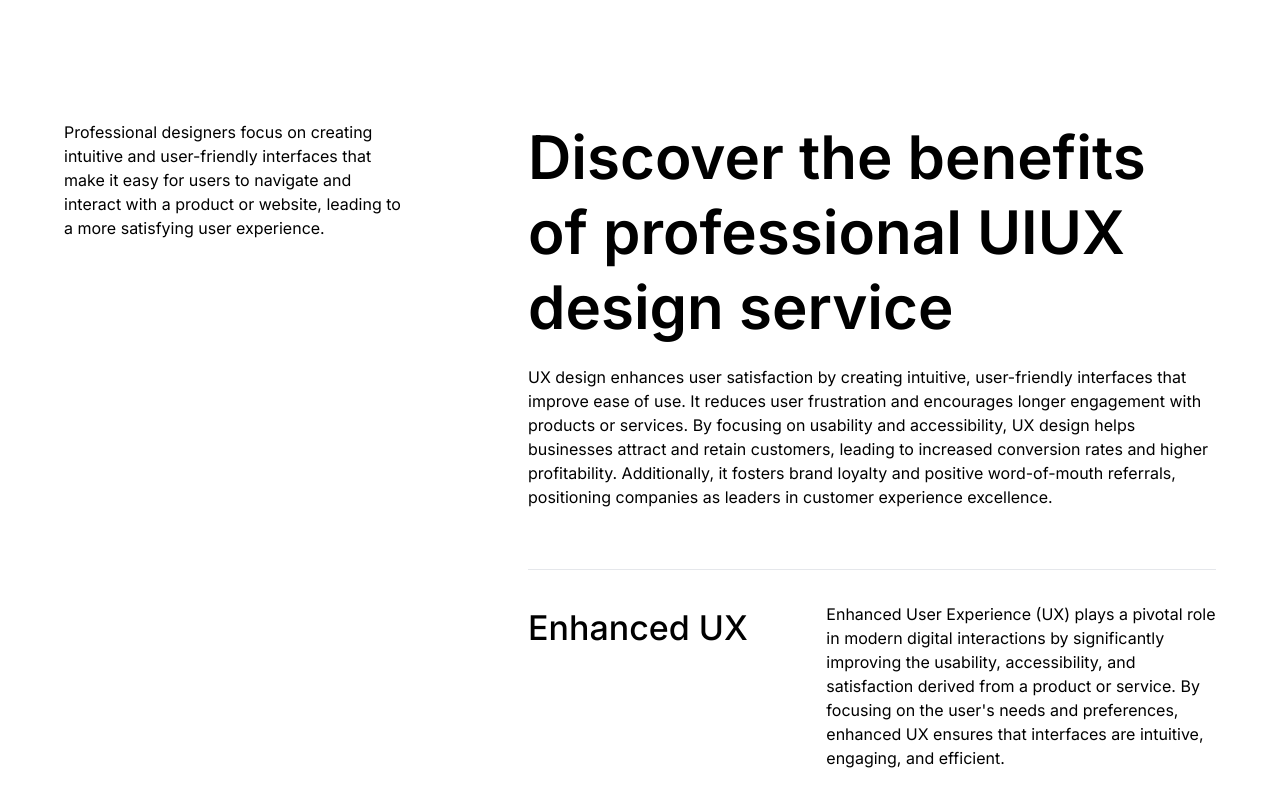
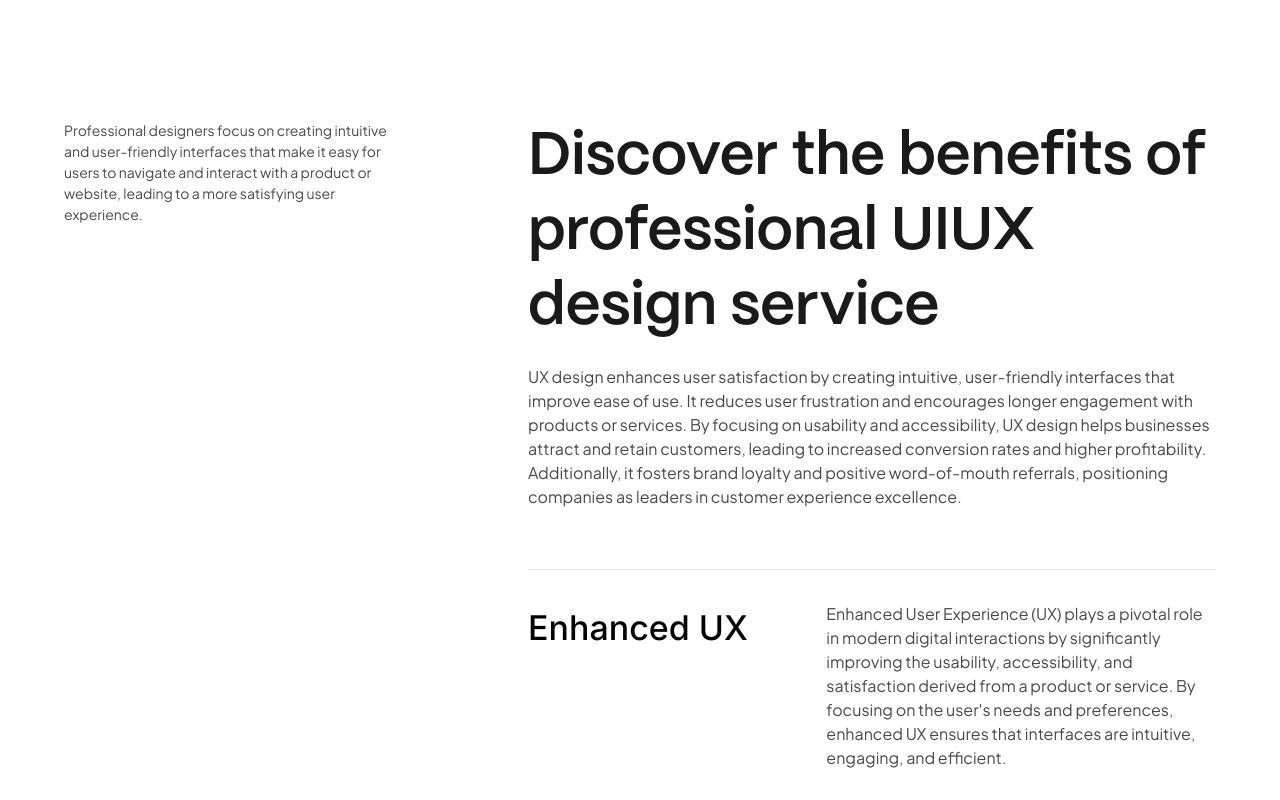
Before and after one commit to cvspan/cvspan-web, a Next.js app: page /design in a window 1280 px wide. Shown: the top 800 px of the page. Built offline with nearby package versions, Linux system fonts and the light colour scheme.

Commit message:
(design) fix inline styles

```diff
--- a/src/components/molecules/design/designCard/DesignCard.tsx
+++ b/src/components/molecules/design/designCard/DesignCard.tsx
@@ -8,10 +8,15 @@ interface DesignCardProps {
 const DesignCard: React.FC<DesignCardProps> = ({ title, description }) => {
     return (
         <div className="border-rgba(209, 209, 209, 1) flex w-full flex-col justify-between gap-[20px] border-t py-8 lg:flex-row lg:py-8">
-            <h4 className="font-medium lg:w-5/12" style={{ fontSize: 'clamp(1.5rem, 4.6875vw, 2.125rem)' }}>
+            <h4
+                className="font-medium text-[#000000] lg:w-5/12"
+                style={{ fontSize: 'clamp(1.5rem, 4.6875vw, 2.125rem)' }}
+            >
                 {title}
             </h4>
-            <p className="flex -self-end justify-self-end lg:w-7/12">{description}</p>
+            <p className="flex -self-end justify-self-end font-eudoxus text-[16px] text-[#484848] lg:w-7/12">
+                {description}
+            </p>
         </div>
     );
 };
--- a/src/components/molecules/design/page.tsx
+++ b/src/components/molecules/design/page.tsx
@@ -6,7 +6,7 @@ const Design = () => {
         <section className="py-[60px] lg:py-[120px]">
             <div className="m-auto flex w-full max-w-[1200px] flex-col gap-[60px] overflow-hidden pl-6 pr-6 lg:flex-row lg:gap-[120px]">
                 <div className="lg:w-4/12">
-                    <p>
+                    <p className="font-eudoxus text-[14px] text-[#484848]">
                         Professional designers focus on creating intuitive and user-friendly interfaces that make it
                         easy for users to navigate and interact with a product or website, leading to a more satisfying
                         user experience.
@@ -15,12 +15,12 @@ const Design = () => {
                 <div className="flex flex-col gap-[60px] lg:w-8/12">
                     <div className="flex flex-col gap-[20px]">
                         <h2
-                            className="font-semibold leading-tight md:w-full lg:w-full"
+                            className="font-pp-mori font-semibold leading-tight text-[#1A1A1A] md:w-full lg:w-full"
                             style={{ fontSize: 'clamp(2.5rem, 4.6875vw, 3.75rem)' }}
                         >
                             Discover the benefits of professional UIUX design service
                         </h2>
-                        <p className="md:w-full lg:w-full">
+                        <p className="font-eudoxus text-[#484848] md:w-full lg:w-full">
                             UX design enhances user satisfaction by creating intuitive, user-friendly interfaces that
                             improve ease of use. It reduces user frustration and encourages longer engagement with
                             products or services. By focusing on usability and accessibility, UX design helps businesses
```
